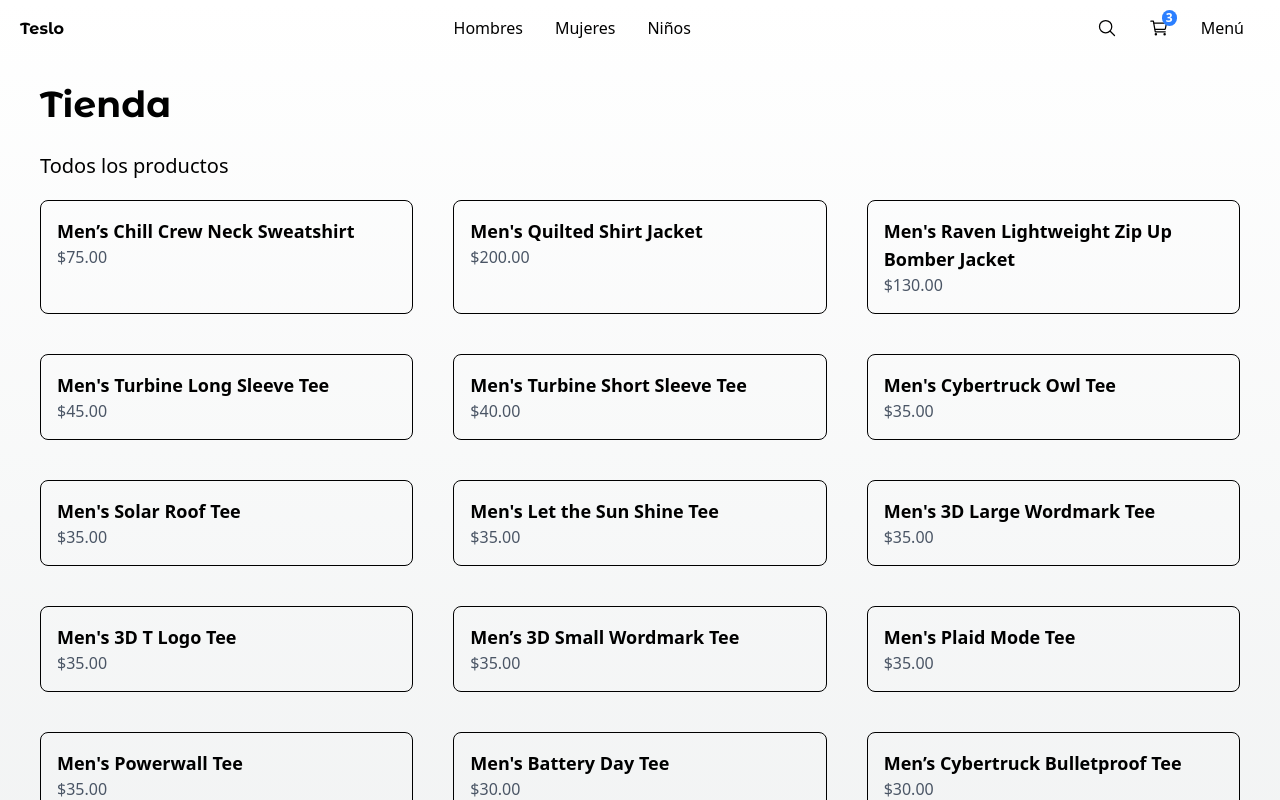
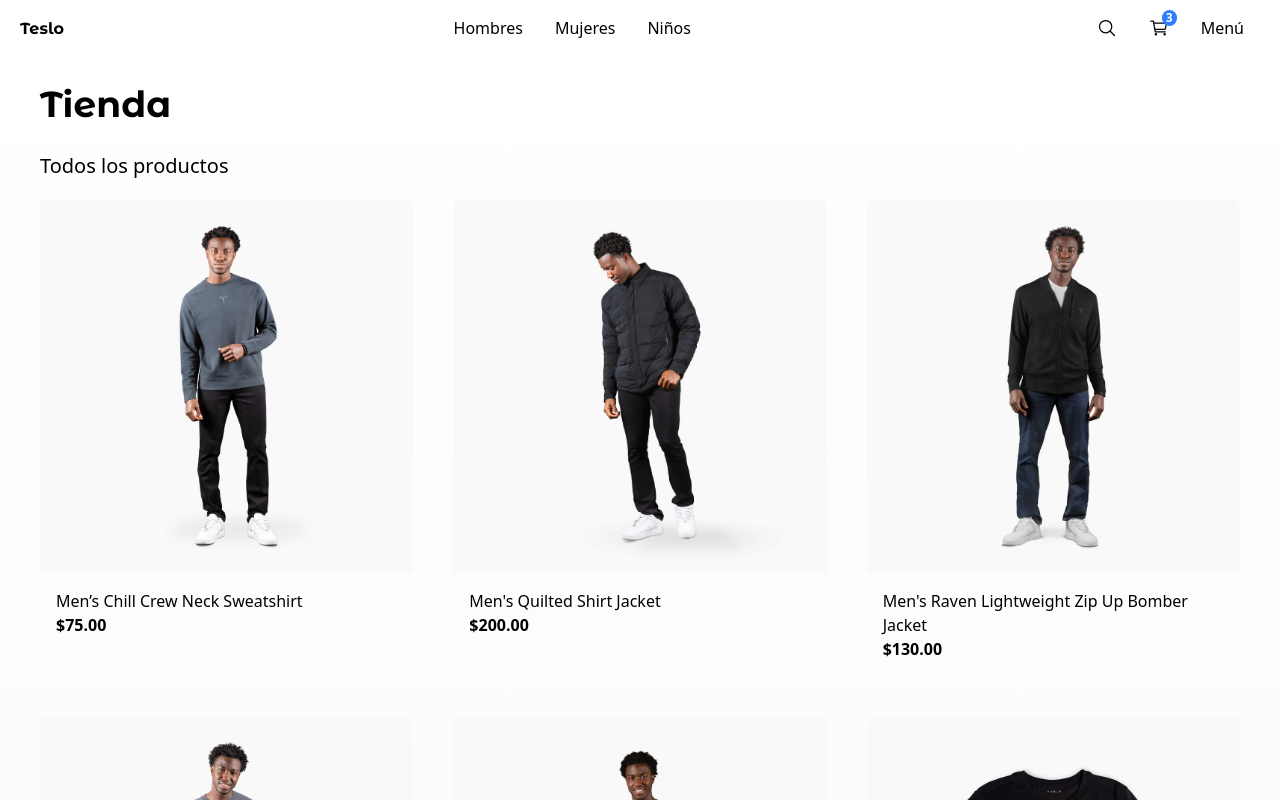
Before and after one commit to modoZen/next-teslo-shop, a Next.js app: page / in a window 1280 px wide. Shown: the top 800 px of the page. Built offline with nearby package versions, Linux system fonts and the light colour scheme.

Commit message:
tarjeta de producto

```diff
--- a/src/components/products/product-grid/ProductGrid.tsx
+++ b/src/components/products/product-grid/ProductGrid.tsx
@@ -1,4 +1,5 @@
 import { Product } from "@/interfaces/product.interface";
+import { ProductGridItem } from "./ProductGridItem";
 
 interface Props {
   products: Product[];
@@ -8,10 +9,7 @@
   return (
     <div className="grid grid-cols-2 sm:grid-cols-3 gap-10 mb-10">
       {products.map((product) => (
-        <div key={product.slug} className="border rounded-lg p-4">
-          <h3 className="font-bold text-lg">{product.title}</h3>
-          <p className="text-gray-600">${product.price.toFixed(2)}</p>
-        </div>
+        <ProductGridItem key={product.slug} product={product} />
       ))}
     </div>
   );
--- /dev/null
+++ b/src/components/products/product-grid/ProductGridItem.tsx
@@ -0,0 +1,30 @@
+import { Product } from "@/interfaces/product.interface";
+import Image from "next/image";
+import Link from "next/link";
+
+interface Props {
+  product: Product;
+}
+
+export const ProductGridItem = ({ product }: Props) => {
+  return (
+    <div className="rounded-md overflow-hidden fade-in">
+      <Link href={`/product/${product.slug}`}>
+        <Image
+          src={`/products/${product.images[0]}`}
+          alt={product.title}
+          className="w-full object-cover"
+          width={500}
+          height={500}
+        />
+      </Link>
+
+      <div className="p-4 flex flex-col">
+        <Link className="hover:text-blue-600" href={`/product/${product.slug}`}>
+          {product.title}
+        </Link>
+        <span className="font-bold">${product.price.toFixed(2)}</span>
+      </div>
+    </div>
+  );
+};
```
